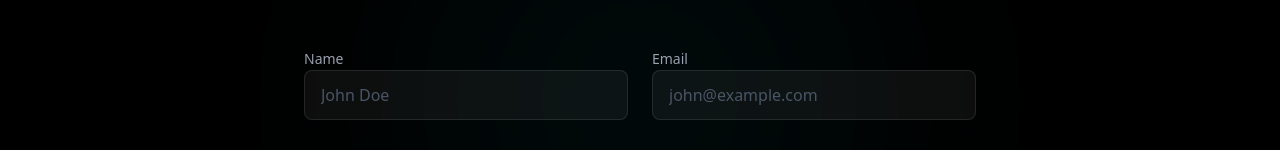
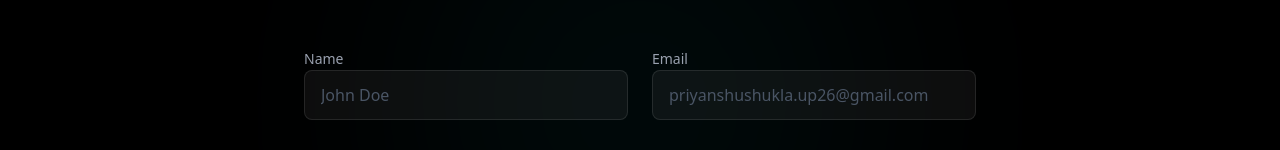
Before and after one commit to Blackhatfx-90/MYPORTFOLIO, a Next.js app: page / in a window 1280 px wide. Shown: the part 3668-3818 px from the top of the page. Built offline with nearby package versions, Linux system fonts and the light colour scheme.

Commit message:
Updated email address

```diff
--- a/components/layout/Footer.tsx
+++ b/components/layout/Footer.tsx
@@ -19,7 +19,7 @@ export default function Footer() {
                     <Link href="https://www.linkedin.com/in/priyanshu-shukla-35630b332/" className="text-gray-500 hover:text-primary transition-colors">
                         <Linkedin className="w-5 h-5" />
                     </Link>
-                    <Link href="#" className="text-gray-500 hover:text-primary transition-colors">
+                    <Link href="mailto:priyanshushukla.up26@gmail.com" className="text-gray-500 hover:text-primary transition-colors">
                         <Mail className="w-5 h-5" />
                     </Link>
                 </div>
--- a/components/sections/Contact.tsx
+++ b/components/sections/Contact.tsx
@@ -38,7 +38,7 @@ export default function Contact() {
                                 <label className="text-sm font-medium text-gray-400">Email</label>
                                 <input
                                     type="email"
-                                    placeholder="john@example.com"
+                                    placeholder="priyanshushukla.up26@gmail.com"
                                     className="w-full bg-white/5 border border-white/10 rounded-lg px-4 py-3 text-white placeholder:text-gray-600 focus:outline-none focus:border-primary/50 focus:ring-1 focus:ring-primary/50 transition-all hover:bg-white/10"
                                 />
                             </div>
```
